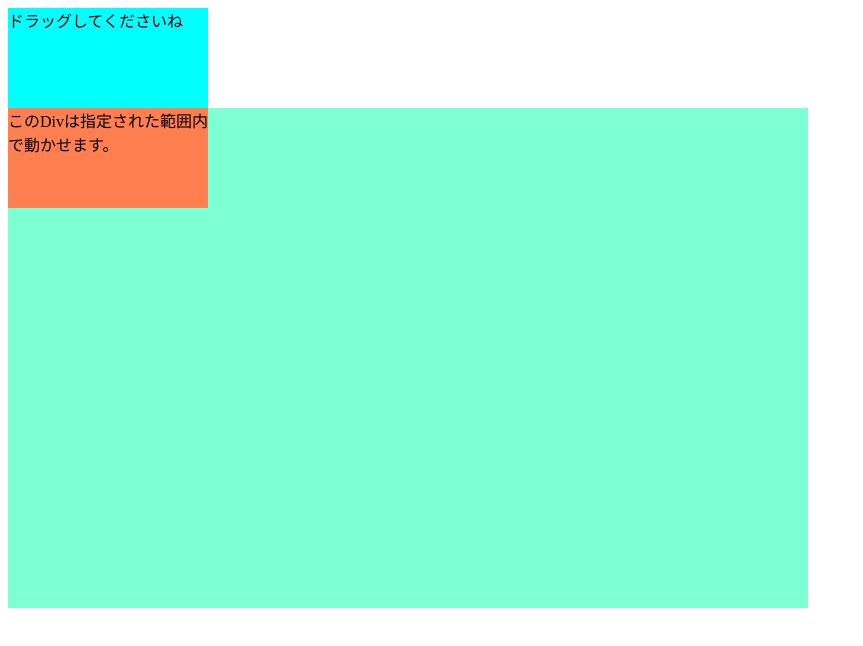
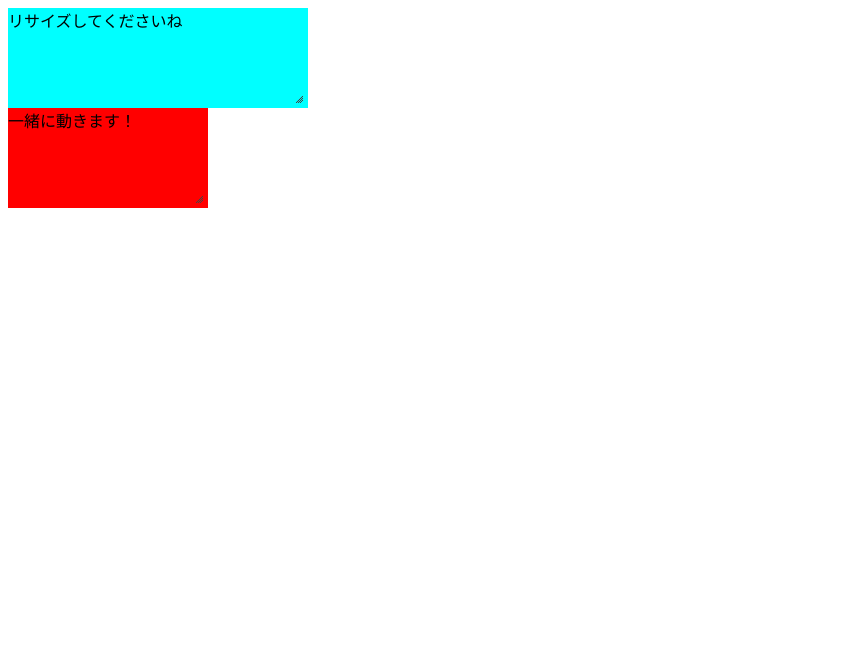
Before and after one commit to githubyosshi/webdev, a plain HTML site: page 4-jquery/jquery.html in a window 1280 px wide. Shown: the whole page, without its empty margins (0-863 px from the left). Drawn offline with Linux system fonts and the light colour scheme.

Commit message:
Resizable commit

```diff
--- a/4-jquery/jquery.html
+++ b/4-jquery/jquery.html
@@ -4,37 +4,32 @@
   <head>
     <link href="jquery-ui/jquery-ui.css" rel="stylesheet">
     <style>
-      #draggable {
-        width: 200px;
+      #resize1 {
+        width: 300px;
         height: 100px;
         background-color: aqua;
       }
-      #container {
-        width: 800px;
-        height: 500px;
-        background-color: aquamarine;
-      }
-      #draggable2 {
+      #also {
         width: 200px;
         height: 100px;
-        background-color: coral;
+        background-color: red;
       }
 
     </style>
   </head>
   <body>
-      <div id="draggable">ドラッグしてくださいね</div>
+      <div id="resize1">リサイズしてくださいね</div>
 
-      <div id="container">
-        <div id="draggable2">このDivは指定された範囲内で動かせます。</div>
-      </div>
+      <div id="also">一緒に動きます！</div>
+
       <script src="jquery-3.4.1.min.js"></script>
       <script src="jquery-ui/jquery-ui.js"></script>
 
       <script type="text/javascript">
-        $("#draggable").draggable({axis:"y"});
-        // $("#draggable").draggable({axis:"x"});
-        $("#draggable2").draggable({containment:"parent"});
+        $("#resize1").resizable({
+          alsoResize: "#also"
+        });
+        $("#also").resizable();
 
       </script>
   </body>
```
